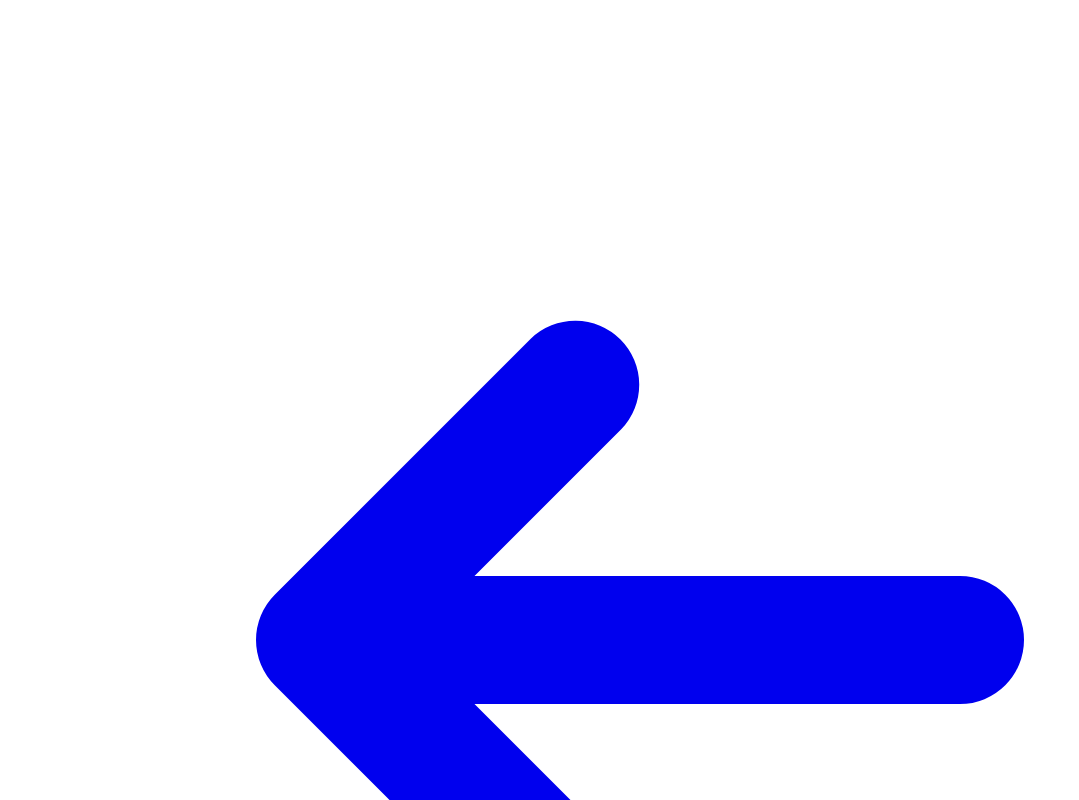
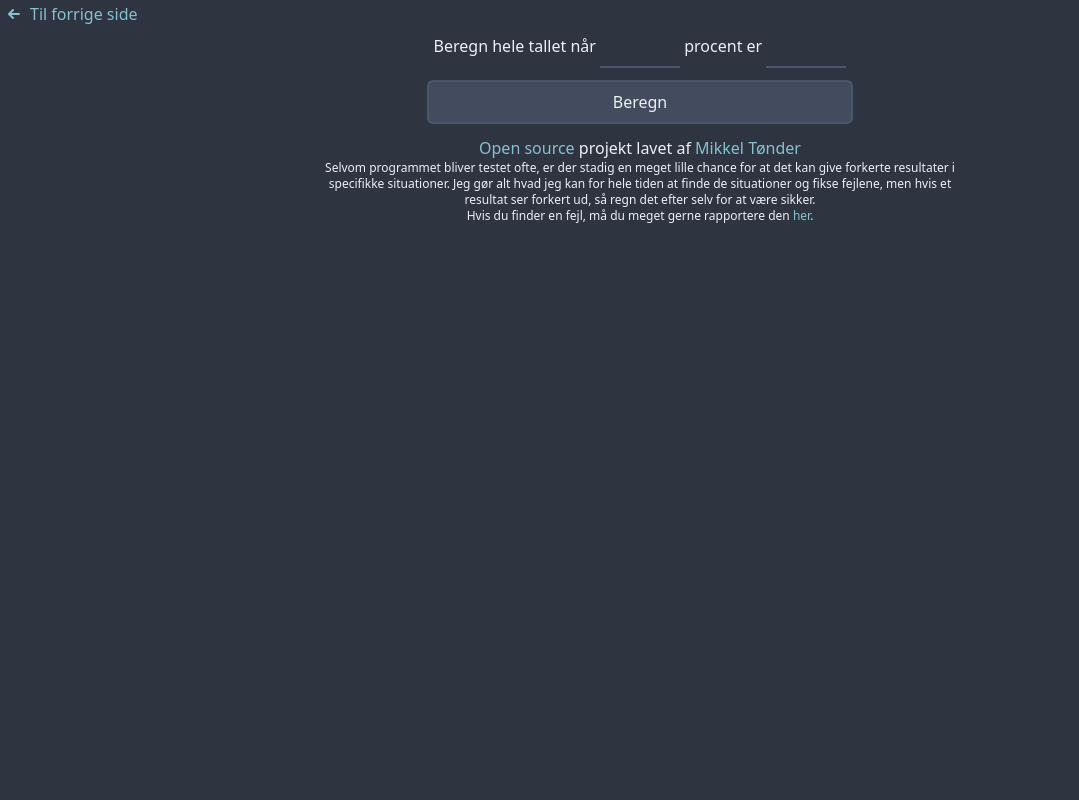
Before and after one commit to Mikkel-T/matematik, a Next.js app: page /procent/hele-tallet in a window 1280 px wide. Before the commit this address had no page. Shown: the top 800 px of the page, without its empty margins (0-1079 px from the left). Built offline with nearby package versions, Linux system fonts and the light colour scheme.

Commit message:
Add percent calculators

```diff
--- a/components/Input.tsx
+++ b/components/Input.tsx
@@ -27,3 +27,17 @@ export default function Input({
     </div>
   );
 }
+
+export function Percent({ name, value, onChange: setInput }: InputProps) {
+  return (
+    <input
+      type="number"
+      step="any"
+      name={name}
+      id={name}
+      value={value}
+      onChange={(e) => setInput(e.target.value)}
+      className="border-nord3 focus:ring-0 focus:border-nord10 w-20 p-2 border-0 border-b-2 bg-transparent"
+    />
+  );
+}
--- a/pages/_app.tsx
+++ b/pages/_app.tsx
@@ -1,7 +1,8 @@
 import { AppProps } from 'next/app';
-import 'tailwindcss/tailwind.css';
 
 import Layout from '@components/Layout';
+
+import '@styles/globals.css';
 
 export default function Matematik({ Component, pageProps }: AppProps) {
   return (
--- a/pages/index.tsx
+++ b/pages/index.tsx
@@ -31,6 +31,10 @@ export default function Home() {
             path: 'moms',
           },
           {
+            name: 'Procent',
+            path: 'procent',
+          },
+          {
             name: 'Renters rente',
             path: 'renter',
           },
--- /dev/null
+++ b/pages/procent/hele-tallet.tsx
@@ -0,0 +1,38 @@
+import { useState } from 'react';
+
+import { Calculate } from '@components/Answer';
+import Calculator from '@components/Calculator';
+import { Percent as Input } from '@components/Input';
+import SEO from '@components/SEO';
+
+import { AnswerProps } from '@interfaces/index';
+
+export default function Hele_tallet() {
+  const [x, setX] = useState('');
+  const [y, setY] = useState('');
+  const [answers, setAnswers] = useState<AnswerProps[]>([]);
+
+  function calc() {
+    const vars = { x, y };
+
+    const heleTallet = Calculate('y / x * 100', vars);
+
+    const heleTalletCalc = `${y} / ${x} * 100`;
+
+    setAnswers([
+      { name: 'Hele tallet', answer: heleTallet, calculation: heleTalletCalc },
+    ]);
+  }
+  return (
+    <>
+      <SEO
+        title="Hvad er hele tallet når x% er y"
+        description="En procent beregner der udregner et tal når man kender en procentdel af det"
+      />
+      <Calculator calculate={calc} answers={answers}>
+        Beregn hele tallet når <Input name="x" value={x} onChange={setX} />{' '}
+        procent er <Input name="y" value={y} onChange={setY} />
+      </Calculator>
+    </>
+  );
+}
--- /dev/null
+++ b/pages/procent/index.tsx
@@ -0,0 +1,30 @@
+import List from '@components/List';
+import SEO from '@components/SEO';
+
+export default function Procent() {
+  return (
+    <>
+      <SEO
+        title="Procent beregnere"
+        description="En samling af procent beregnere"
+      />
+      <List
+        list={[
+          {
+            name: 'Hvad er hele tallet når x procent er y',
+            path: 'hele-tallet',
+          },
+          {
+            name: 'Hvor mange procent er x af y',
+            path: 'x-af-y',
+          },
+          {
+            name: 'Hvad er x procent af y',
+            path: 'x-procent-af-y',
+          },
+        ]}
+        title="Procent Beregnere"
+      />
+    </>
+  );
+}
--- /dev/null
+++ b/pages/procent/x-af-y.tsx
@@ -0,0 +1,36 @@
+import { useState } from 'react';
+
+import { Calculate } from '@components/Answer';
+import Calculator from '@components/Calculator';
+import { Percent as Input } from '@components/Input';
+import SEO from '@components/SEO';
+
+import { AnswerProps } from '@interfaces/index';
+
+export default function X_af_Y() {
+  const [x, setX] = useState('');
+  const [y, setY] = useState('');
+  const [answers, setAnswers] = useState<AnswerProps[]>([]);
+
+  function calc() {
+    const vars = { x, y };
+
+    const svar = Calculate('x / y * 100', vars);
+
+    const svarCalc = `${x} / ${y} * 100`;
+
+    setAnswers([{ name: 'Svar', answer: svar + '%', calculation: svarCalc }]);
+  }
+  return (
+    <>
+      <SEO
+        title="Hvor mange procent er x af y"
+        description="En procent beregner der udregner hvilken procentdel et tal udgør af et andet"
+      />
+      <Calculator calculate={calc} answers={answers}>
+        Hvor mange procent er <Input name="x" value={x} onChange={setX} /> af{' '}
+        <Input name="y" value={y} onChange={setY} />
+      </Calculator>
+    </>
+  );
+}
--- /dev/null
+++ b/pages/procent/x-procent-af-y.tsx
@@ -0,0 +1,36 @@
+import { useState } from 'react';
+
+import { Calculate } from '@components/Answer';
+import Calculator from '@components/Calculator';
+import { Percent as Input } from '@components/Input';
+import SEO from '@components/SEO';
+
+import { AnswerProps } from '@interfaces/index';
+
+export default function X_procent_af_Y() {
+  const [x, setX] = useState('');
+  const [y, setY] = useState('');
+  const [answers, setAnswers] = useState<AnswerProps[]>([]);
+
+  function calc() {
+    const vars = { x, y };
+
+    const svar = Calculate('x * y / 100', vars);
+
+    const svarCalc = `${x} * ${y} / 100`;
+
+    setAnswers([{ name: 'Svar', answer: svar, calculation: svarCalc }]);
+  }
+  return (
+    <>
+      <SEO
+        title="Hvad er x procent af y"
+        description="En procent beregner der udregner hvilken andel en procent er af et tal"
+      />
+      <Calculator calculate={calc} answers={answers}>
+        Hvad er <Input name="x" value={x} onChange={setX} /> procent af{' '}
+        <Input name="y" value={y} onChange={setY} />
+      </Calculator>
+    </>
+  );
+}
--- /dev/null
+++ b/styles/globals.css
@@ -0,0 +1,13 @@
+@tailwind base;
+@tailwind components;
+@tailwind utilities;
+
+input[type='number']::-webkit-outer-spin-button,
+input[type='number']::-webkit-inner-spin-button {
+  -webkit-appearance: none;
+  margin: 0;
+}
+
+input[type='number'] {
+  -moz-appearance: textfield;
+}
--- a/tsconfig.json
+++ b/tsconfig.json
@@ -18,7 +18,8 @@
     "baseUrl": ".",
     "paths": {
       "@components/*": ["components/*"],
-      "@interfaces/*": ["interfaces/*"]
+      "@interfaces/*": ["interfaces/*"],
+      "@styles/*": ["styles/*"]
     }
   },
   "include": ["next-env.d.ts", "**/*.ts", "**/*.tsx"],
```
Also changed, not shown: package.json (+7 -7 lines), .prettierrc.json, 1 other file (tests, documents, lock files or other folders).
